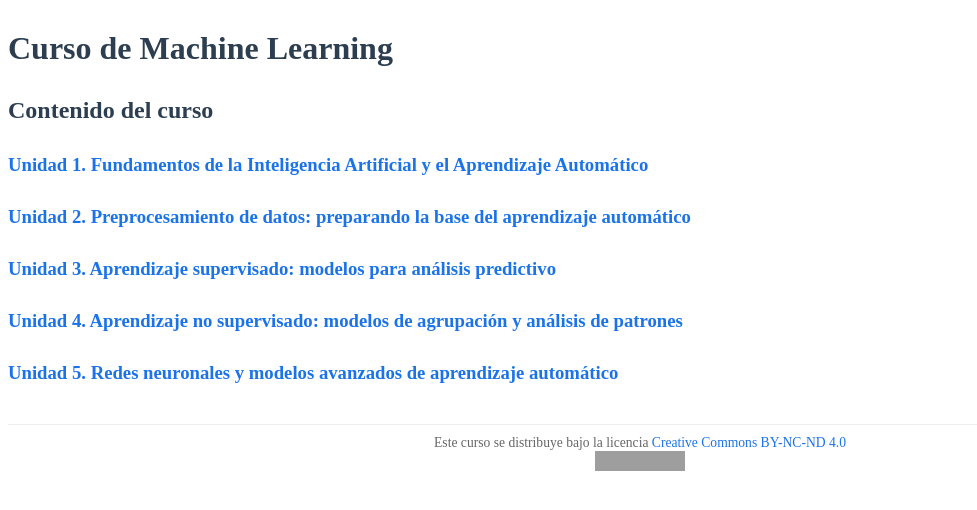
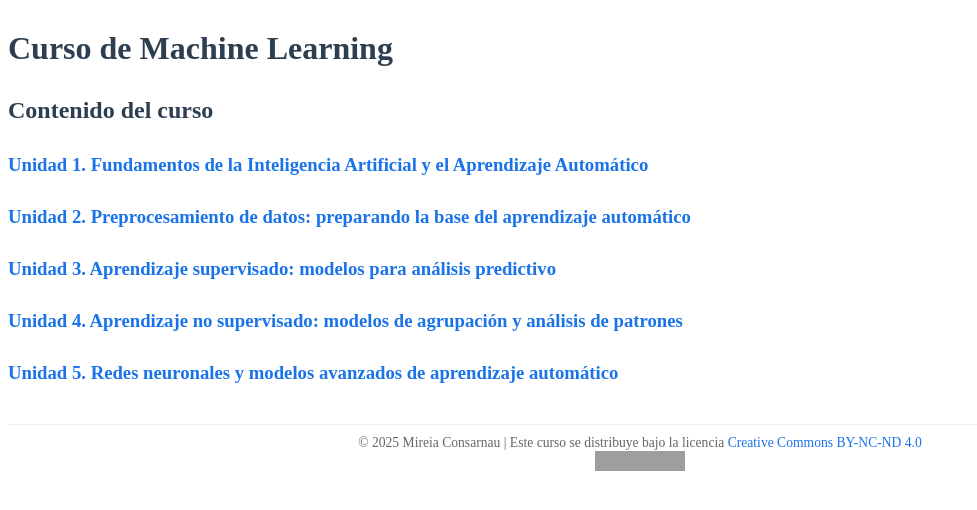
Before and after one commit to mireiaconsarnau/machine_learning, a Jekyll site: the page built from index.md, in a window 1280 px wide. Shown: the top 510 px of the page, without its empty margins (0-977 px from the left). Built offline with Jekyll 4.4.1, drawn with Linux system fonts in a browser that asks for light colours; grey boxes are pictures that could not be loaded.

Commit message:
Update default.html

```diff
--- a/_layouts/default.html
+++ b/_layouts/default.html
@@ -10,7 +10,7 @@
    <h1>{{ page.title }}</h1>
   {{ content }}
 <footer class="license" style="font-size:0.85em; color:#666; margin-top:40px; border-top:1px solid #eee; padding-top:10px; text-align:center;">
-  Este curso se distribuye bajo la licencia
+  © 2025 Mireia Consarnau | Este curso se distribuye bajo la licencia
   <a href="/machine_learning/LICENSE.md">Creative Commons BY-NC-ND 4.0</a>
   <br/>
   <img src="https://licensebuttons.net/l/by-nc-nd/4.0/88x31.png" alt="Licencia CC BY-NC-ND 4.0" />
```
